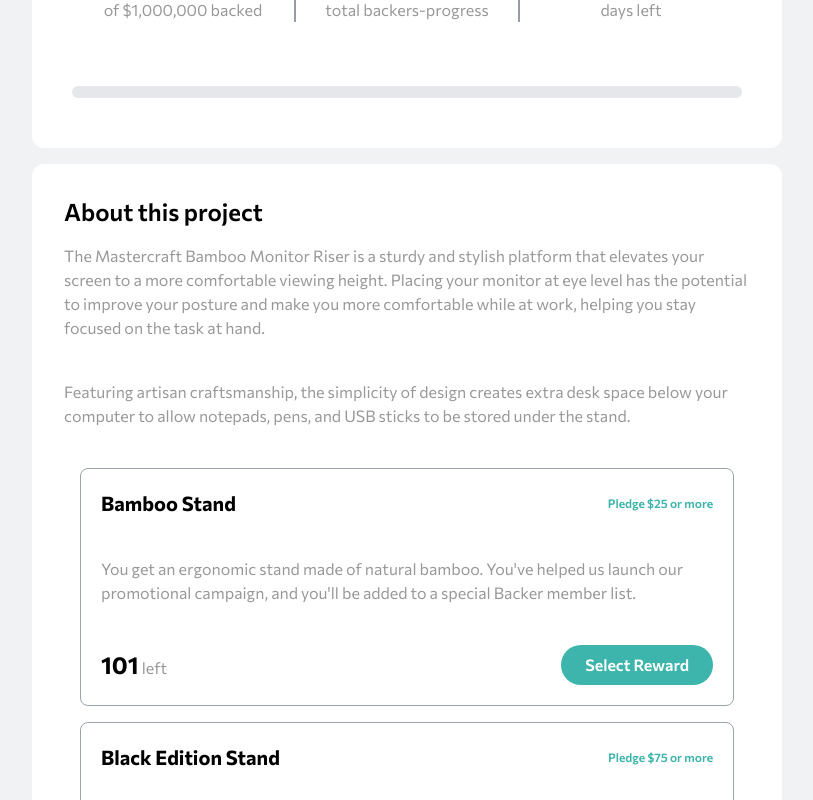
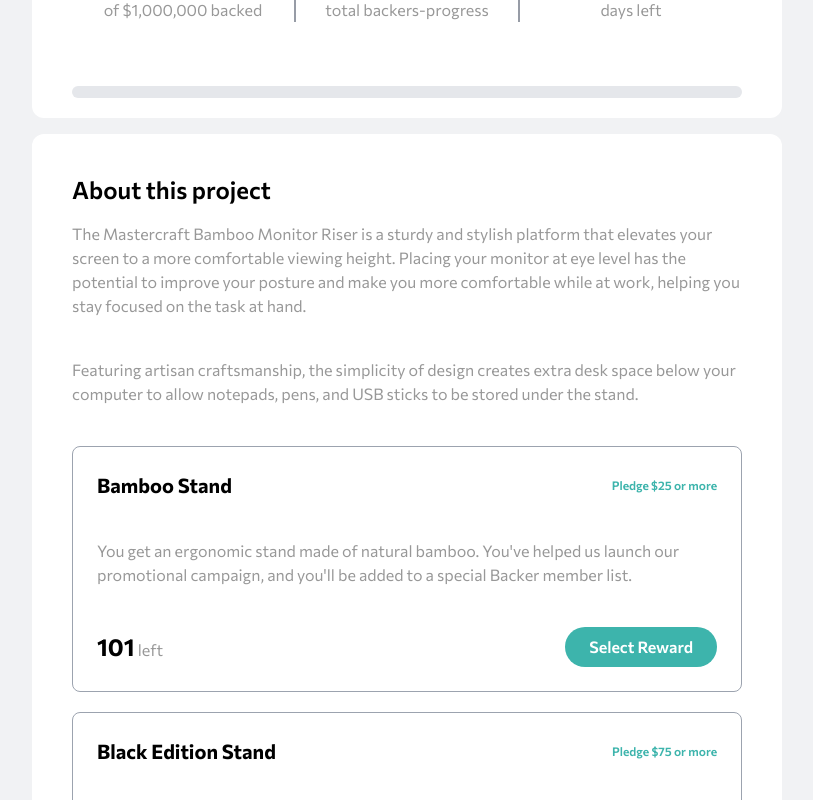
Before and after one commit to svetstoykov/react-practice, a React (Vite) app in the folder frontendmentor-crowdfunding-product-page/: page / in a window 1280 px wide. Shown: the part 600-1400 px from the top of the page, without its empty margins (233-1046 px from the left). Built offline with nearby package versions, Linux system fonts and the light colour scheme.

Commit message:
Small refactoring tweaks

```diff
--- a/frontendmentor-crowdfunding-product-page/src/App.tsx
+++ b/frontendmentor-crowdfunding-product-page/src/App.tsx
@@ -102,7 +102,7 @@ function App() {
     state && (
       <div className="relative w-full p-0 m-0 font-commisioner">
         <Header currentHero={currentHero} logo={logo} isMobile={isMobile} />
-        <main className="grid gap-4 grid-cols-1 md:grid-rows-7 w-[65%] max-w-[750px] md:min-w-[640px] min-w-[400px] mx-auto md:mt-44 mt-28 mb-20">
+        <main className="grid gap-4 grid-cols-1 w-[65%] max-w-[750px] md:min-w-[640px] min-w-[400px] mx-auto md:mt-44 mt-28 mb-20">
           <Title
             onClickBackup={() => setIsBackupModalOpen(true)}
             isMobile={isMobile}
--- a/frontendmentor-crowdfunding-product-page/src/components/Funding.tsx
+++ b/frontendmentor-crowdfunding-product-page/src/components/Funding.tsx
@@ -7,7 +7,7 @@ interface IFundingProps {
 
 const Funding: React.FC<IFundingProps> = ({ onSelectReward }) => {
   return (
-    <section data-aos="fade-right" className="relative z-10 row-span-6 p-8 bg-white rounded-xl md:row-span-5">
+    <section data-aos="fade-right" className="relative z-10 row-span-6 p-10 bg-white rounded-xl md:row-span-5">
       <h1 className="text-2xl font-semibold">About this project</h1>
       <p className="mt-4 text-secondary-text">
         The Mastercraft Bamboo Monitor Riser is a sturdy and stylish platform
@@ -21,7 +21,7 @@ const Funding: React.FC<IFundingProps> = ({ onSelectReward }) => {
         desk space below your computer to allow notepads, pens, and USB sticks
         to be stored under the stand.
       </p>
-      <div>
+      <div className="w-full">
         {rewardTiers.map((reward) => (
           <Reward
             key={reward.id}
--- a/frontendmentor-crowdfunding-product-page/src/components/Reward.tsx
+++ b/frontendmentor-crowdfunding-product-page/src/components/Reward.tsx
@@ -8,7 +8,7 @@ const Reward: React.FC<IRewardProps> = (reward) => {
   return (
     <article
       key={reward.id}
-      className={`p-5 m-4 border border-gray-400 rounded-lg opacity-${
+      className={`p-6 mt-5 border border-gray-400 rounded-lg opacity-${
         reward.isOutOfStock ? "50" : "100"
       }`}
     >
--- a/frontendmentor-crowdfunding-product-page/src/components/Title.tsx
+++ b/frontendmentor-crowdfunding-product-page/src/components/Title.tsx
@@ -12,7 +12,10 @@ const Title: React.FC<ITitleProps> = ({ isMobile, onClickBackup }) => {
   const [isBookmarked, setIsBookmarked] = useState(false);
 
   return (
-    <section data-aos="fade-right" className="relative text-center bg-white rounded-xl z-15">
+    <section
+      data-aos="fade-right"
+      className="relative text-center bg-white rounded-xl z-15"
+    >
       <img
         src={logoMastercraft}
         className="absolute transform -translate-x-1/2 -translate-y-1/2 -top-0.5 left-1/2"
@@ -32,9 +35,9 @@ const Title: React.FC<ITitleProps> = ({ isMobile, onClickBackup }) => {
           </button>
           <div
             onClick={() => setIsBookmarked(!isBookmarked)}
-            className={`cursor-pointer transition duration-300 flex items-center justify-between md:pr-6 rounded-[30px] ${
-              isBookmarked ? "bg-aqua/30" : " bg-gray-200"
-            }`}
+            className={`cursor-pointer transition duration-300 flex items-center justify-between md:pr-6 rounded-[30px]
+              ${isBookmarked ? "hover:bg-aqua/30" : "hover:bg-gray-300/80"}
+              ${isBookmarked ? "bg-aqua/20" : " bg-gray-300/60"}`}
           >
             <img
               src={isBookmarked ? checkIcon : bookmarkIcon}
```
